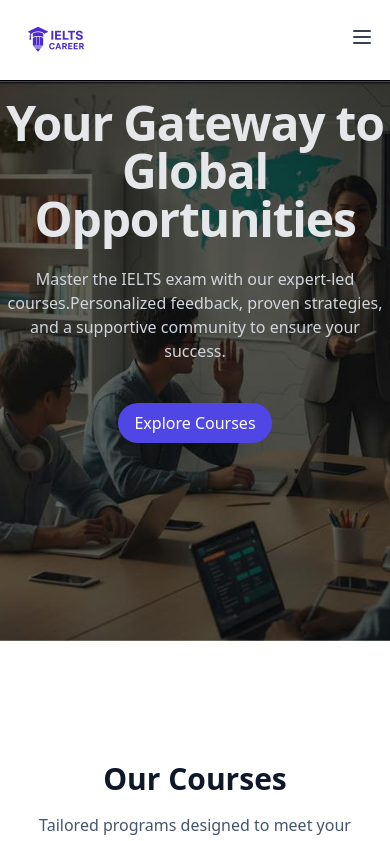
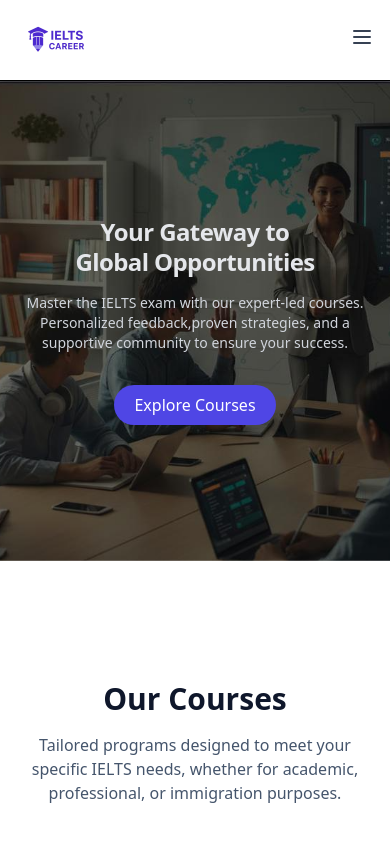
Before and after one commit to Nikhil112004/IELTS-Careers, a React app: page / in a window 390 px wide. Shown: the top 841 px of the page. Built offline with nearby package versions, Linux system fonts and the light colour scheme; the HTML template or start-up script is replaced by a standard one.

Commit message:
updated responsiveness

```diff
--- a/src/components/HeroSection.jsx
+++ b/src/components/HeroSection.jsx
@@ -4,20 +4,27 @@ const HeroSection = () => {
     return (
         <div>
             <div className='relative w-full'>
-                    <img alt='/' src={HeroImage} className='w-[auto] h-[35rem] sm:h-[45rem] lg:h-[50rem] object-cover'/>
-                <div className='absolute inset-0 pb-80 items-center flex flex-col text-center justify-center'>
-                    <h1 class=" pt-35 sm:text-4xl md:text-5xl flex justify-center text-center text-5xl  lg:text-6xl  xl:text-7xl font-extrabold tracking-tight text-gray-200 dark:text-white">
+                <img
+                    alt='Hero'
+                    src={HeroImage}
+                    className='w-full h-[30rem] sm:h-[40rem] lg:h-[50rem] object-cover'
+                />
+                <div className='absolute inset-0 flex flex-col items-center justify-center text-center px-4'>
+                    <h1 className="text-2xl sm:text-4xl md:text-5xl lg:text-6xl xl:text-7xl font-extrabold tracking-tight text-gray-200 dark:text-white leading-tight">
                         Your Gateway to <br /> Global Opportunities
                     </h1>
-                    <p class="mt-6 text-base sm:text-lg md:text-xl text-gray-300 dark:text-gray-200 max-w-3xl">
-                      Master the IELTS exam with our expert-led courses.Personalized feedback, <br className='hidden md:block' /> proven strategies, and a supportive community to ensure your success.
+                    <p className="mt-4 text-sm sm:text-base md:text-lg lg:text-xl text-gray-300 dark:text-gray-200 max-w-2xl">
+                        Master the IELTS exam with our expert-led courses. Personalized feedback,
+                        <br className='hidden md:block' />
+                        proven strategies, and a supportive community to ensure your success.
                     </p>
                     <div className='flex justify-center'>
-                    <button className=' mt-10  px-4 py-2  text-white rounded-4xl bg-[#4f46e5] hover:bg-indigo-600 transition'>Explore Courses</button>
+                        <button className='mt-8 px-5 py-2 text-white rounded-3xl bg-[#4f46e5] hover:bg-indigo-600 transition'>
+                            Explore Courses
+                        </button>
                     </div>
                 </div>
             </div>
-
         </div>
     )
 }
```
Also changed, not shown: src/components/Footer.jsx (+5 -8 lines). Lines whose indentation alone changed are shown as unchanged.
